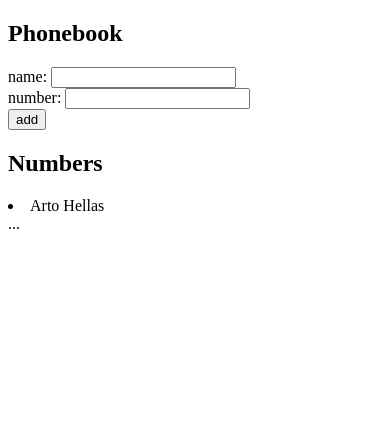
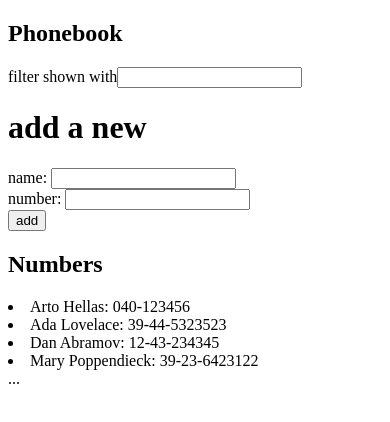
Before and after one commit to alienfoxx/fullstack-open-course, a React (Vite) app in the folder part2/phonBook/: page / in a window 390 px wide. Shown: the top 422 px of the page. Built offline with nearby package versions, Linux system fonts and the light colour scheme.

Commit message:
solve the phone book step 4

```diff
--- a/part2/phonBook/src/App.jsx
+++ b/part2/phonBook/src/App.jsx
@@ -1,9 +1,15 @@
 import { useState } from "react";
 
 const App = () => {
-  const [persons, setPersons] = useState([{ name: "Arto Hellas" }]);
+  const [persons, setPersons] = useState([
+    { name: "Arto Hellas", number: "040-123456", id: 1 },
+    { name: "Ada Lovelace", number: "39-44-5323523", id: 2 },
+    { name: "Dan Abramov", number: "12-43-234345", id: 3 },
+    { name: "Mary Poppendieck", number: "39-23-6423122", id: 4 },
+  ]);
   const [newName, setNewName] = useState("");
   const [newNumber, setNewNumber] = useState("");
+  const [filter, setFilter] = useState("");
 
   const handleChange = (event) => {
     setNewName(event.target.value);
@@ -30,9 +36,29 @@ const App = () => {
     }
   };
 
+  const handleFilterChange = (event) => {
+    const newFilter = event.target.value.trim();
+    setFilter(newFilter);
+
+    if (!newFilter) {
+      console.log("input empty")
+      setPersons(persons);
+
+      return;
+    }
+    const regex = new RegExp(newFilter, "i");
+    const filtredPersone = () => persons.filter((person) => person.name.match(regex));
+    setPersons(filtredPersone);
+
+    console.log(event.target);
+  };
+
   return (
     <div>
       <h2>Phonebook</h2>
+      filter shown with<input type="text" onChange={handleFilterChange} value={filter} />
+
+      <h1>add a new</h1>
       <form>
         <div>
           name: <input onChange={handleChange} value={newName} />
@@ -50,7 +76,7 @@ const App = () => {
       {persons.map((person, newName) => {
         return (
           <li key={newName}>
-            {person.name} {person.number}
+            {person.name}: {person.number}
           </li>
         );
       })}
```
Also changed, not shown: part2/phonBook/components/Filter.jsx (added, +17 -0 lines), part2/phonBook/components/PersonFrom.jsx (added, +9 -0 lines), part2/phonBook/components/Persons.jsx (added, +9 -0 lines).
